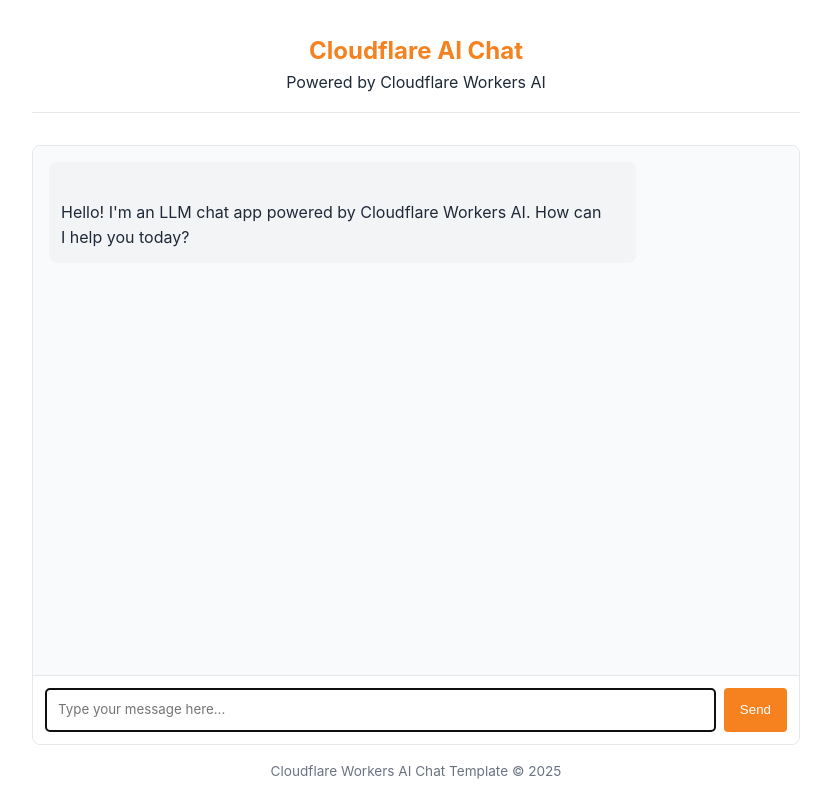
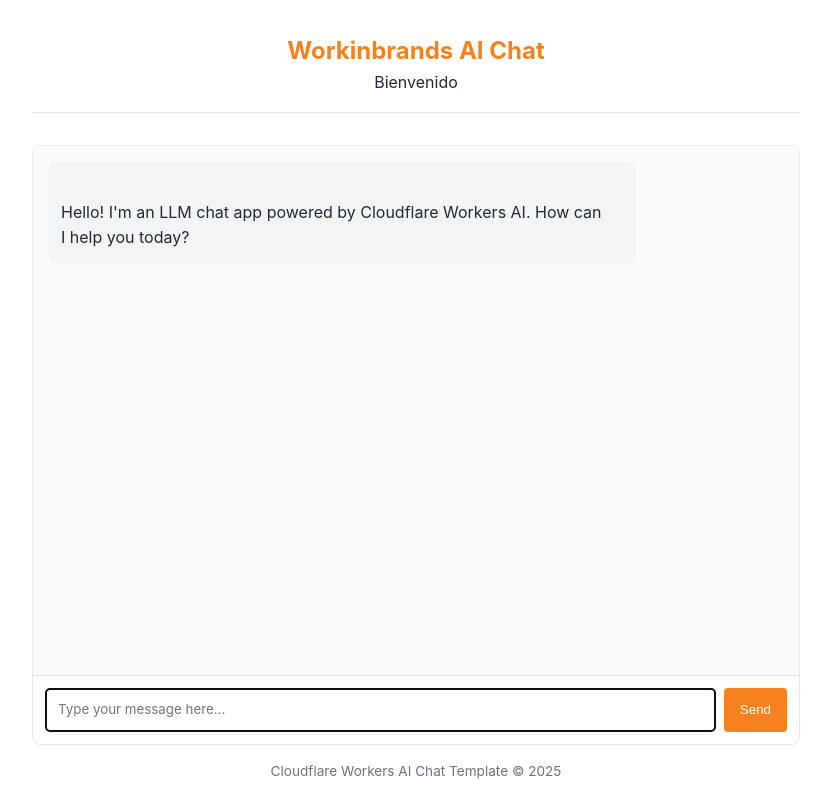
Before and after one commit to darom92/llm-chat-app-template, a website: page public/index.html in a window 1280 px wide. Shown: the whole page, without its empty margins (224-1055 px from the left). Drawn offline with Linux system fonts and the light colour scheme.

Commit message:
Update index.html

```diff
--- a/public/index.html
+++ b/public/index.html
@@ -144,8 +144,8 @@
 	</head>
 	<body>
 		<header>
-			<h1>Cloudflare AI Chat</h1>
-			<p>Powered by Cloudflare Workers AI</p>
+			<h1>Workinbrands AI Chat</h1>
+			<p>Bienvenido</p>
 		</header>
 
 		<div class="chat-container">
```
